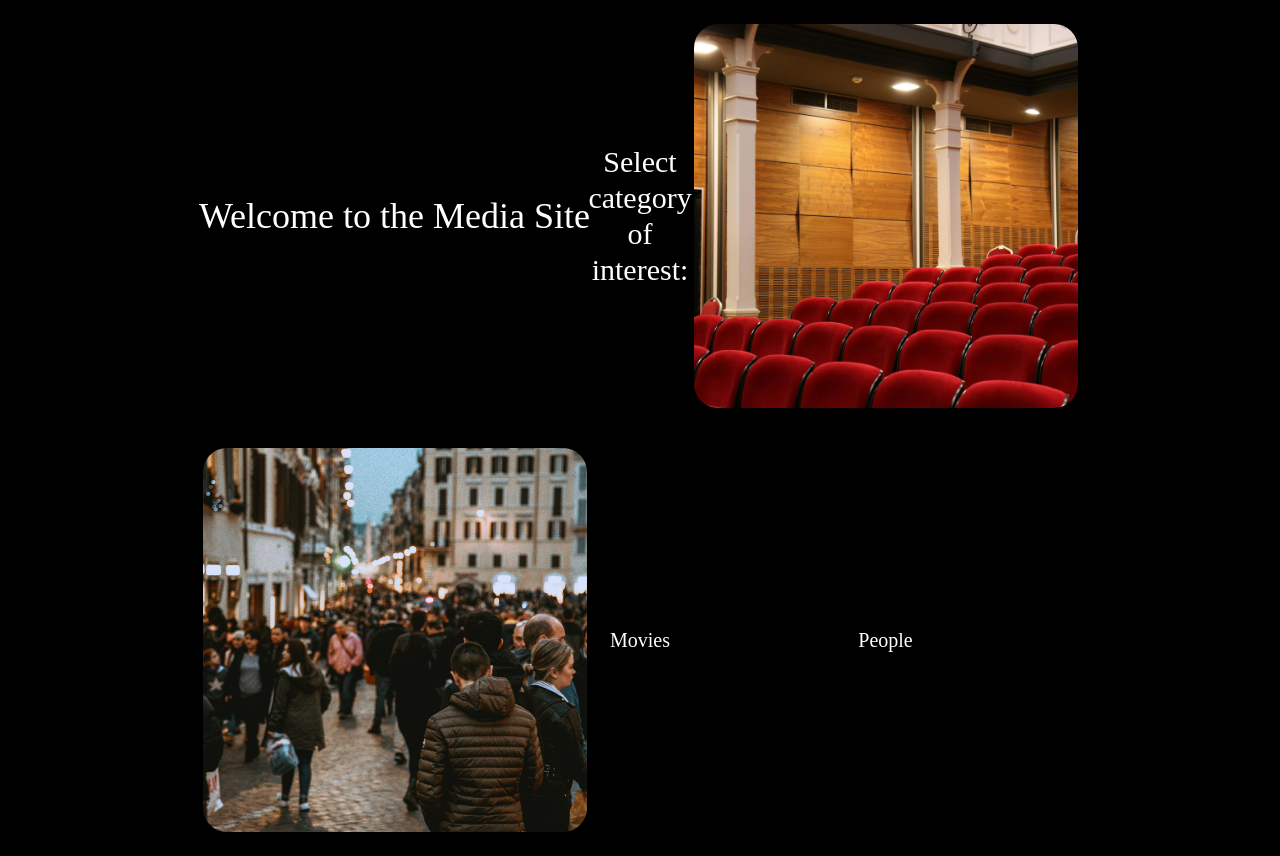
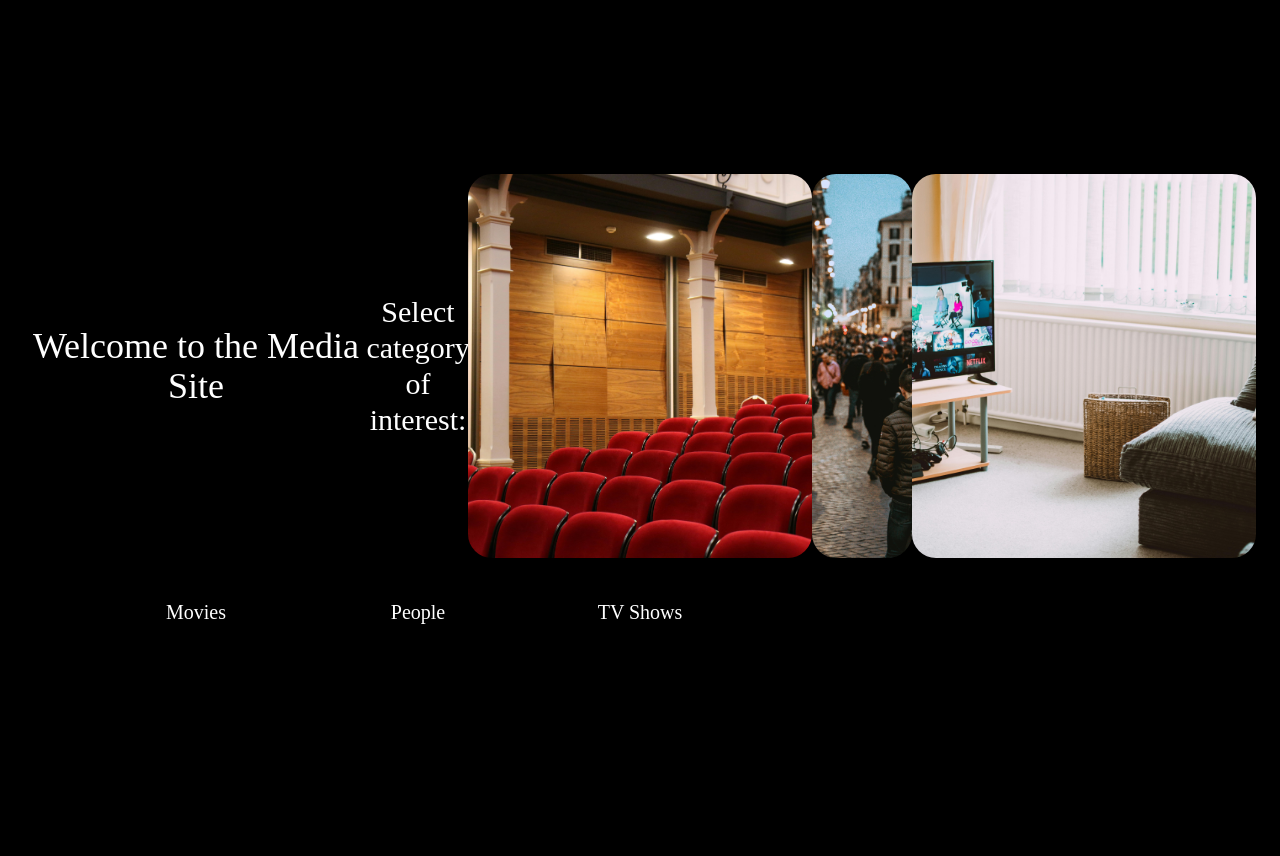
Before and after one commit to gabholli/media-site, a Next.js app: page / in a window 1280 px wide. After the commit the page ends 800 px from the top, so only its background shows below. Built offline with nearby package versions, Linux system fonts and the light colour scheme; what @savvywombat/tailwindcss-grid-areas would draw is missing.

Commit message:
Added TV link to home page with image

```diff
--- a/src/pages/index.tsx
+++ b/src/pages/index.tsx
@@ -5,8 +5,8 @@ import Image from 'next/image'
 const Index = () => {
   return (
     <main className='flex flex-col items-center justify-center min-h-svh'>
-      <nav className='grid grid-areas-homePageMobile lg:grid-areas-homePageMedium
-      lg:grid-cols-[1fr_100px_1fr] place-items-center p-6 gap-y-10'>
+      <nav className='grid grid-areas-homePageMobile lg:grid-areas-homePageLarge
+      lg:grid-cols-[1fr_100px_1fr_100px_1fr] place-items-center p-6 gap-y-10'>
         <h1 className='grid-in-greeting text-3xl lg:text-4xl text-center'>Welcome to the Media Site</h1>
         <h1 className='text-2xl lg:text-3xl grid-in-title text-center'>Select category of interest:</h1>
         <img
@@ -19,6 +19,11 @@ const Index = () => {
           src="/people.jpg"
           alt="People"
         ></img>
+        <img
+          className='h-64 w-full object-cover md:size-96 grid-in-image3 rounded-3xl'
+          src="/TV.jpg"
+          alt="TV"
+        ></img>
         <Link
           className="grid-in-link1 text-xl"
           href="/media/movie_files/Movies">
@@ -29,6 +34,11 @@ const Index = () => {
           href="/media/peopleFiles/People">
           People
         </Link>
+        <Link
+          className="grid-in-link3 text-xl"
+          href="/media/tvFiles/TV">
+          TV Shows
+        </Link>
       </nav>
     </main>
   )
--- a/tailwind.config.ts
+++ b/tailwind.config.ts
@@ -25,12 +25,14 @@ const config: Config = {
           "link1",
           "image2",
           "link2",
+          "image3",
+          "link3",
         ],
-        "homePageMedium": [
-          "greeting greeting greeting",
-          "title title title",
-          "image1 . image2",
-          "link1 . link2",
+        "homePageLarge": [
+          "greeting greeting greeting greeting greeting",
+          ". title title title .",
+          "image1 . image2 . image3",
+          "link1 . link2 . link3",
         ],
         "watchlistPlaceholder": [
           ". . .",
@@ -40,12 +42,12 @@ const config: Config = {
         "topLinksMobile": [
           "home . favorites",
           "movies . people",
-          ". tv ."
+          ". tv .",
         ],
         "topLinksMobileFavorites": [
           "home . tv",
           "movies . people",
-          ". clear ."
+          ". clear .",
         ],
         "topLinksLarge": [
           "title links search",
```
Also changed, not shown: public/TV.jpg (added).
